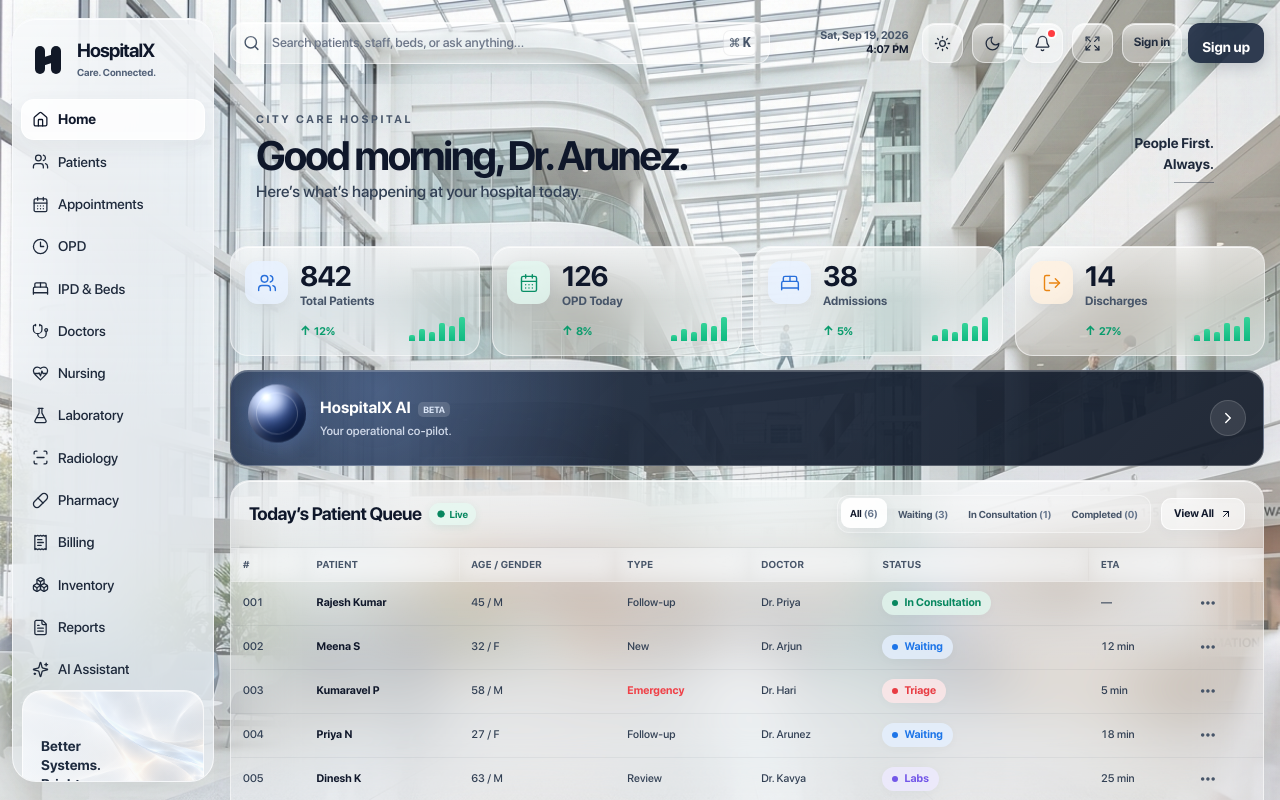
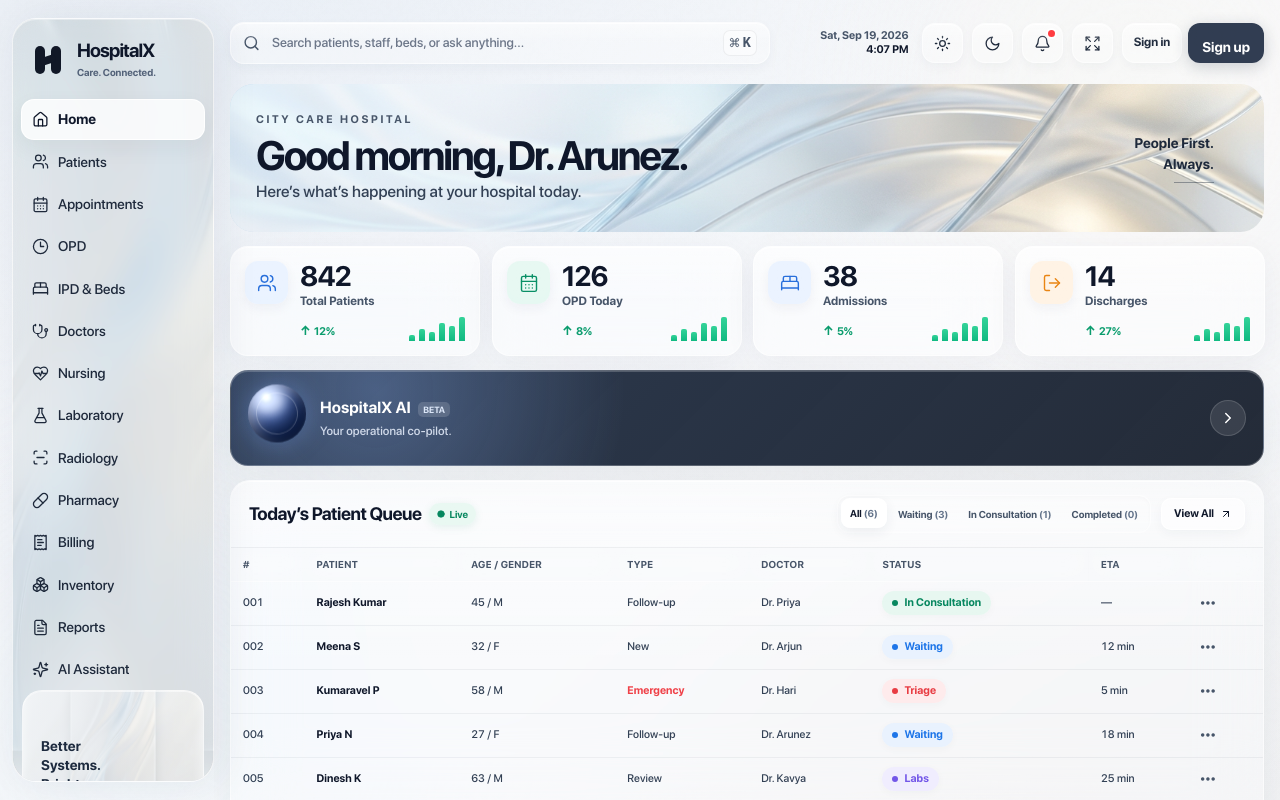
Before and after one commit to Z-A-R-R-O/HospitalX, a Next.js app: page / in a window 1280 px wide. Built offline with nearby package versions, Linux system fonts and the light colour scheme; no server answers; the database is empty.

Commit message:
UI: Replace atrium photo with abstract glass textures — hero + sidebar backgrounds, clean gradient base

```diff
--- a/app/design-system.css
+++ b/app/design-system.css
@@ -35,9 +35,9 @@ input { min-width: 0; border: 0; outline: 0; color: var(--ink); background: tran
 
 .glass {
   position: relative;
-  border: 1px solid rgba(255,255,255,.55);
-  background: rgba(255,255,255,.28);
-  box-shadow: 0 8px 32px rgba(31,48,71,.08), inset 0 1px 0 rgba(255,255,255,.8);
+  border: 1px solid rgba(255,255,255,.65);
+  background: rgba(255,255,255,.42);
+  box-shadow: 0 8px 32px rgba(31,48,71,.06), inset 0 1px 0 rgba(255,255,255,.85);
   backdrop-filter: blur(40px) saturate(180%);
   -webkit-backdrop-filter: blur(40px) saturate(180%);
   transform: translateZ(0);
@@ -51,15 +51,13 @@ input { min-width: 0; border: 0; outline: 0; color: var(--ink); background: tran
   background: linear-gradient(180deg, rgba(255,255,255,.45), transparent 50%);
 }
 
-.app-shell { position: relative; isolation: isolate; display: grid; grid-template-columns: 242px minmax(0, 1fr); min-height: 100dvh; overflow: hidden; background: url('/bg.jpg') center top / cover no-repeat fixed; }
+.app-shell { position: relative; isolation: isolate; display: grid; grid-template-columns: 242px minmax(0, 1fr); min-height: 100dvh; overflow: hidden; background: linear-gradient(145deg, #eef1f5 0%, #f4f6f9 30%, #f8f9fb 60%, #f1f3f6 100%); }
 .app-shell::before {
   content: "";
   position: absolute;
   inset: 0;
-  background: linear-gradient(180deg,
-    rgba(240,243,246,.08) 0%,
-    rgba(245,247,250,.22) 35%,
-    rgba(248,250,252,.45) 100%);
+  background: radial-gradient(ellipse at 20% 0%, rgba(200,220,245,.15) 0%, transparent 50%),
+              radial-gradient(ellipse at 80% 100%, rgba(230,215,200,.1) 0%, transparent 40%);
   pointer-events: none;
   z-index: -2;
 }
@@ -81,10 +79,20 @@ input { min-width: 0; border: 0; outline: 0; color: var(--ink); background: tran
   flex-direction: column;
   overflow: hidden;
   animation: sidebarIn .78s var(--ease-soft) both;
-  background: rgba(238,242,246,.72);
-  backdrop-filter: blur(40px) saturate(160%);
-  border: 1px solid rgba(255,255,255,.65);
-  box-shadow: 8px 0 40px rgba(31,48,71,.06), inset 0 1px 0 rgba(255,255,255,.7);
+  background: url('/sidebar-bg.jpg') center / cover no-repeat;
+  backdrop-filter: blur(2px) saturate(120%);
+  border: 1px solid rgba(255,255,255,.7);
+  box-shadow: 8px 0 40px rgba(31,48,71,.07), inset 0 1px 0 rgba(255,255,255,.8);
+}
+.sidebar::before {
+  content: "";
+  position: absolute;
+  inset: 0;
+  border-radius: inherit;
+  background: rgba(238,242,246,.35);
+  backdrop-filter: blur(16px) saturate(140%);
+  pointer-events: none;
+  z-index: 0;
 }
 .brand { position: relative; z-index: 1; display: flex; align-items: center; gap: 12px; padding: 4px 10px 20px; border: 0; background: transparent; color: var(--ink); text-align: left; }
 .brand-mark { position: relative; width: 34px; height: 34px; flex: none; }
@@ -101,7 +109,7 @@ input { min-width: 0; border: 0; outline: 0; color: var(--ink); background: tran
 .sidebar nav button svg { width: 17px; height: 17px; stroke-width: 1.8; }
 .sidebar nav button:hover { transform: translate3d(2px,-1px,0) scale(1.02); background: rgba(255,255,255,.52); box-shadow: 0 4px 12px rgba(31,48,71,.04); }
 .sidebar nav button.on { background: rgba(255,255,255,.8); border-color: rgba(255,255,255,.9); box-shadow: 0 8px 22px rgba(31,48,71,.06); font-weight: 700; color: #0f172a; }
-.motto-card { position: relative; min-height: 142px; margin: auto 1px 10px; padding: 18px; display: flex; align-items: flex-end; overflow: hidden; border: 1px solid rgba(255,255,255,.8); border-radius: 20px; background: linear-gradient(140deg, rgba(238,243,247,.16), rgba(255,255,255,.14)), url('/hospitalx-liquid-hero.png') 85% center/cover; box-shadow: inset 0 1px rgba(255,255,255,.7); transition: transform var(--motion-normal) var(--ease-soft), box-shadow var(--motion-normal) ease; }
+.motto-card { position: relative; min-height: 142px; margin: auto 1px 10px; padding: 18px; display: flex; align-items: flex-end; overflow: hidden; border: 1px solid rgba(255,255,255,.75); border-radius: 20px; background: url('/sidebar-bg.jpg') 50% 60% / cover no-repeat; box-shadow: inset 0 1px rgba(255,255,255,.7); transition: transform var(--motion-normal) var(--ease-soft), box-shadow var(--motion-normal) ease; }
 .motto-card:hover { transform: translateY(-2px) scale(1.01); box-shadow: 0 12px 24px rgba(31,48,71,.08), inset 0 1px rgba(255,255,255,.8); }
 .motto-card::after { content: ""; position: absolute; inset: 0; background: linear-gradient(135deg, rgba(246,248,250,.72), rgba(232,236,240,.12)); }
 .motto-card span { position: relative; z-index: 1; line-height: 1.35; color: #1d2a3e; font-weight: 600; }
@@ -138,8 +146,8 @@ main { height: 100dvh; padding: 22px clamp(18px, 2vw, 32px) 14px; overflow: auto
 .auth-button.primary { border-color: rgba(27,41,64,.8); color: white; background: rgba(27,41,64,.9); box-shadow: 0 4px 16px rgba(27,41,64,.2); }
 .auth-button.primary:hover { background: #1b2940; box-shadow: 0 8px 24px rgba(27,41,64,.3); }
 
-.hero { position: relative; min-height: 148px; padding: 27px 26px; display: flex; align-items: center; justify-content: space-between; overflow: hidden; border-radius: 0; background: transparent; animation: heroIn .92s var(--ease-soft) 60ms both; }
-.hero::before { content: ""; position: absolute; inset: 0; background: linear-gradient(90deg, rgba(255,255,255,.3) 0%, rgba(255,255,255,.1) 40%, transparent 100%); pointer-events: none; }
+.hero { position: relative; min-height: 148px; padding: 27px 26px; display: flex; align-items: center; justify-content: space-between; overflow: hidden; border-radius: 24px; background: url('/hero-bg.jpg') center / cover no-repeat; animation: heroIn .92s var(--ease-soft) 60ms both; }
+.hero::before { content: ""; position: absolute; inset: 0; border-radius: inherit; background: linear-gradient(90deg, rgba(255,255,255,.55) 0%, rgba(255,255,255,.25) 40%, rgba(255,255,255,.08) 100%); pointer-events: none; }
 .hero > * { position: relative; z-index: 2; }
 .hero p, .empty p { margin: 0; color: #475569; font-size: 11px; font-weight: 700; letter-spacing: .24em; text-transform: uppercase; }
 .hero h1, .empty h1 { margin: 6px 0 3px; color: #0f172a; font-size: clamp(38px, 3.2vw, 52px); font-weight: 700; line-height: 1.05; letter-spacing: -.052em; }
@@ -151,10 +159,10 @@ main { height: 100dvh; padding: 22px clamp(18px, 2vw, 32px) 14px; overflow: auto
 .metrics { display: grid; grid-template-columns: repeat(4, minmax(0, 1fr)); gap: 12px; }
 .metric-card {
   min-height: 110px; padding: 14px; display: flex; gap: 12px; overflow: hidden; border-radius: 18px; transition: transform var(--motion-normal) var(--ease-soft), box-shadow var(--motion-normal) ease, background var(--motion-normal) ease; animation: cardIn .68s var(--ease-soft) both; will-change: transform;
-  background: rgba(255,255,255,.32);
+  background: rgba(255,255,255,.48);
   backdrop-filter: blur(30px) saturate(160%);
-  border: 1px solid rgba(255,255,255,.55);
-  box-shadow: 0 8px 32px rgba(31,48,71,.06), inset 0 1px 0 rgba(255,255,255,.75);
+  border: 1px solid rgba(255,255,255,.65);
+  box-shadow: 0 8px 32px rgba(31,48,71,.05), inset 0 1px 0 rgba(255,255,255,.8);
 }
 .metric-card:nth-child(1) { animation-delay: 120ms; }.metric-card:nth-child(2) { animation-delay: 170ms; }.metric-card:nth-child(3) { animation-delay: 220ms; }.metric-card:nth-child(4) { animation-delay: 270ms; }
 .metric-card:hover, .panel:hover, .analytics-card:hover, .queue:hover, .prompts:hover, .quick:hover, .attention:hover { transform: translate3d(0,-4px,0) scale(1.01); box-shadow: 0 24px 58px rgba(31,48,71,.12), inset 0 1px 0 rgba(255,255,255,.94); }
```
Also changed, not shown: public/hero-bg.jpg (added), public/sidebar-bg.jpg (added).
